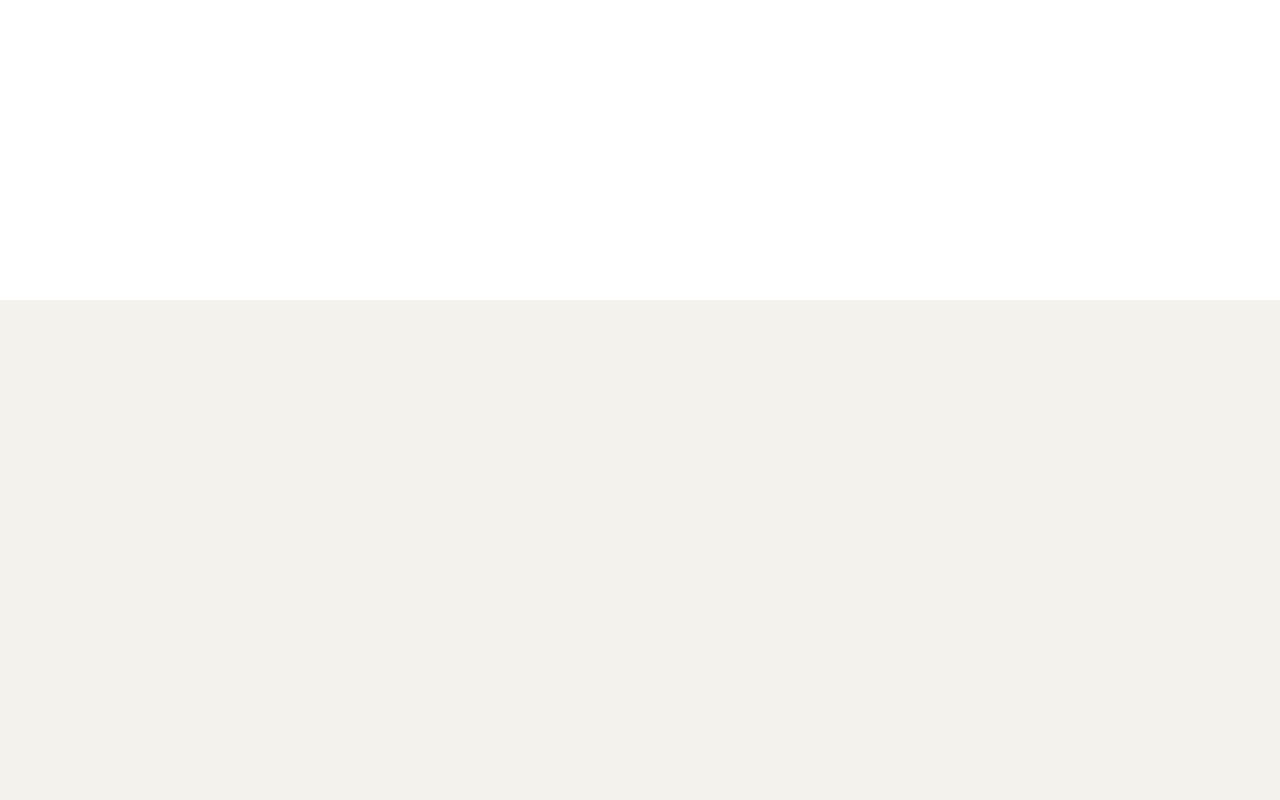
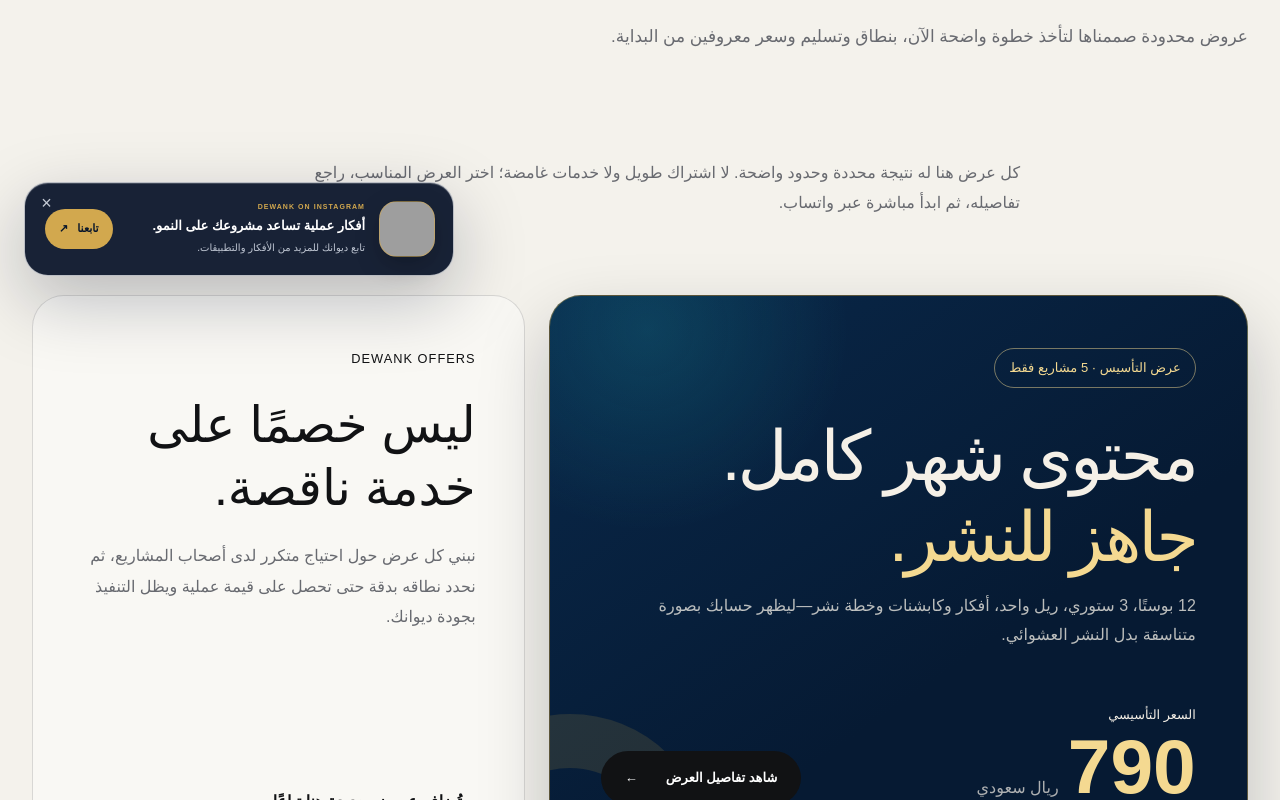
Before and after one commit to mohammedrashad2011-ui/Dewank-2026-website, a Next.js app: page /offers in a window 1280 px wide. Before the commit this address had no page. Shown: the part 500-1300 px from the top of the page. Before the commit the page ends 800 px from the top, so only its background shows below. Built offline with nearby package versions, Linux system fonts and the light colour scheme; grey boxes are pictures that could not be loaded; a web font is replaced by a local one.

Commit message:
Add offers hub and launch content package

```diff
--- /dev/null
+++ b/app/offers/page.tsx
@@ -0,0 +1,53 @@
+import type { Metadata } from "next";
+import Link from "next/link";
+import { Footer, Header, PageHero } from "../components/site-shell";
+import { createMetadata, siteUrl } from "../lib/seo";
+import "./offers-page.css";
+
+export const metadata: Metadata = createMetadata({
+  title: "عروض ديوانك | باقات تسويق ومحتوى بأسعار تأسيسية",
+  description: "اكتشف عروض ديوانك المحدودة للبراندينج والمحتوى والتسويق والأتمتة. ابدأ بعرض حضور الشهر: 16 قطعة محتوى جاهزة للنشر بسعر 790 ريال.",
+  path: "/offers",
+  keywords: ["عروض تسويق رقمي", "باقة محتوى انستقرام", "تصميم بوستات انستقرام", "باقات سوشيال ميديا السعودية"],
+});
+
+export default function OffersPage() {
+  const schema = {
+    "@context": "https://schema.org",
+    "@type": "ItemList",
+    name: "عروض ديوانك",
+    itemListElement: [{
+      "@type": "ListItem",
+      position: 1,
+      name: "باقة حضور الشهر",
+      url: `${siteUrl}/offers/30-day-content-package`,
+    }],
+  };
+
+  return (
+    <main className="inner-page offers-page">
+      <Header />
+      <script type="application/ld+json" dangerouslySetInnerHTML={{ __html: JSON.stringify(schema) }} />
+      <PageHero eyebrow="عروض ديوانك" title={<>قيمة أكبر.<br/><em>وبداية أسهل.</em></>} text="عروض محدودة صممناها لتأخذ خطوة واضحة الآن، بنطاق وتسليم وسعر معروفين من البداية." />
+      <p className="shell offers-intro">كل عرض هنا له نتيجة محددة وحدود واضحة. لا اشتراك طويل ولا خدمات غامضة؛ اختر العرض المناسب، راجع تفاصيله، ثم ابدأ مباشرة عبر واتساب.</p>
+
+      <section className="shell offers-grid" aria-label="عروض ديوانك الحالية">
+        <article className="offer-card">
+          <span className="offer-card-badge">عرض التأسيس · 5 مشاريع فقط</span>
+          <h2>محتوى شهر كامل.<br/><em>جاهز للنشر.</em></h2>
+          <p>12 بوستًا، 3 ستوري، ريل واحد، أفكار وكابشنات وخطة نشر—ليظهر حسابك بصورة متناسقة بدل النشر العشوائي.</p>
+          <div className="offer-card-meta">
+            <div><small>السعر التأسيسي</small><div className="offer-price"><strong>790</strong><span>ريال سعودي</span></div></div>
+            <Link className="button primary" href="/offers/30-day-content-package">شاهد تفاصيل العرض <span>←</span></Link>
+          </div>
+        </article>
+
+        <aside className="offers-note">
+          <div><small>DEWANK OFFERS</small><h2>ليس خصمًا على خدمة ناقصة.</h2><p>نبني كل عرض حول احتياج متكرر لدى أصحاب المشاريع، ثم نحدد نطاقه بدقة حتى تحصل على قيمة عملية ويظل التنفيذ بجودة ديوانك.</p></div>
+          <span>ستُضاف عروض جديدة هنا تباعًا.</span>
+        </aside>
+      </section>
+      <Footer />
+    </main>
+  );
+}
```
